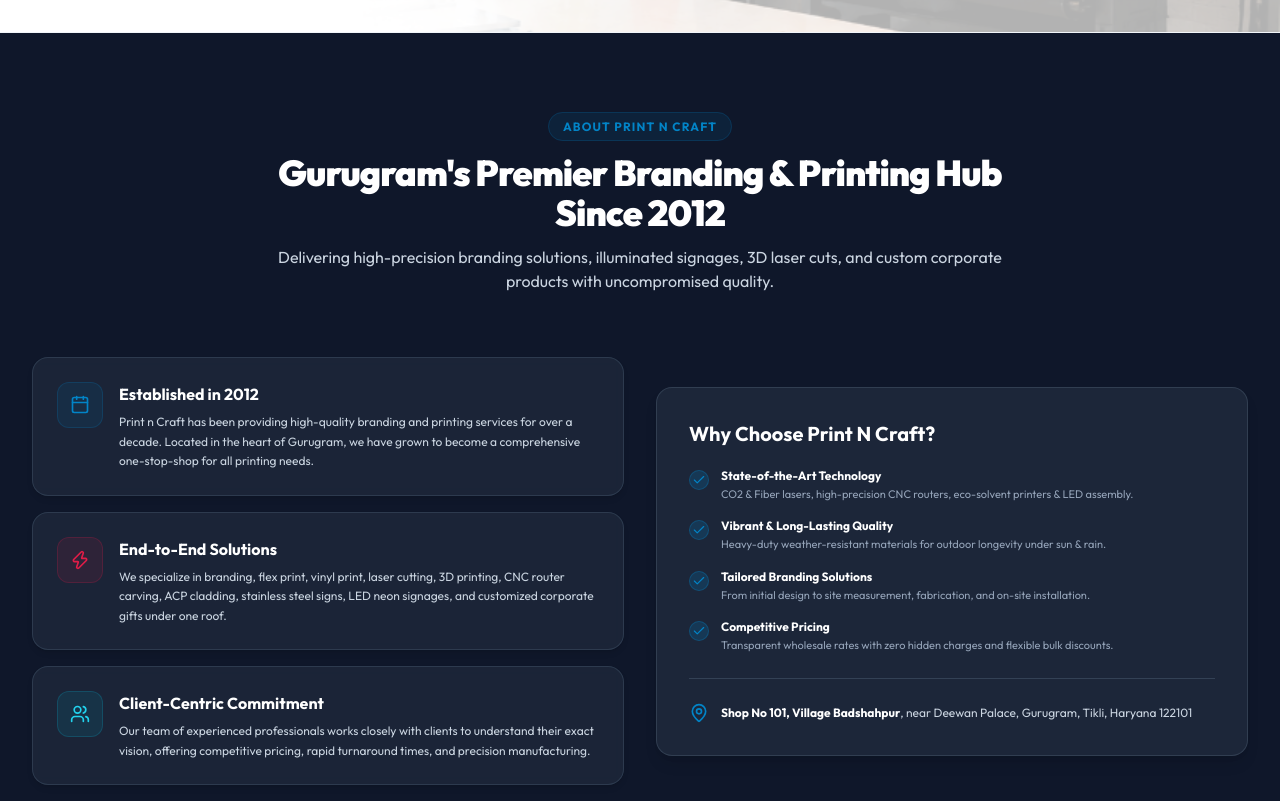
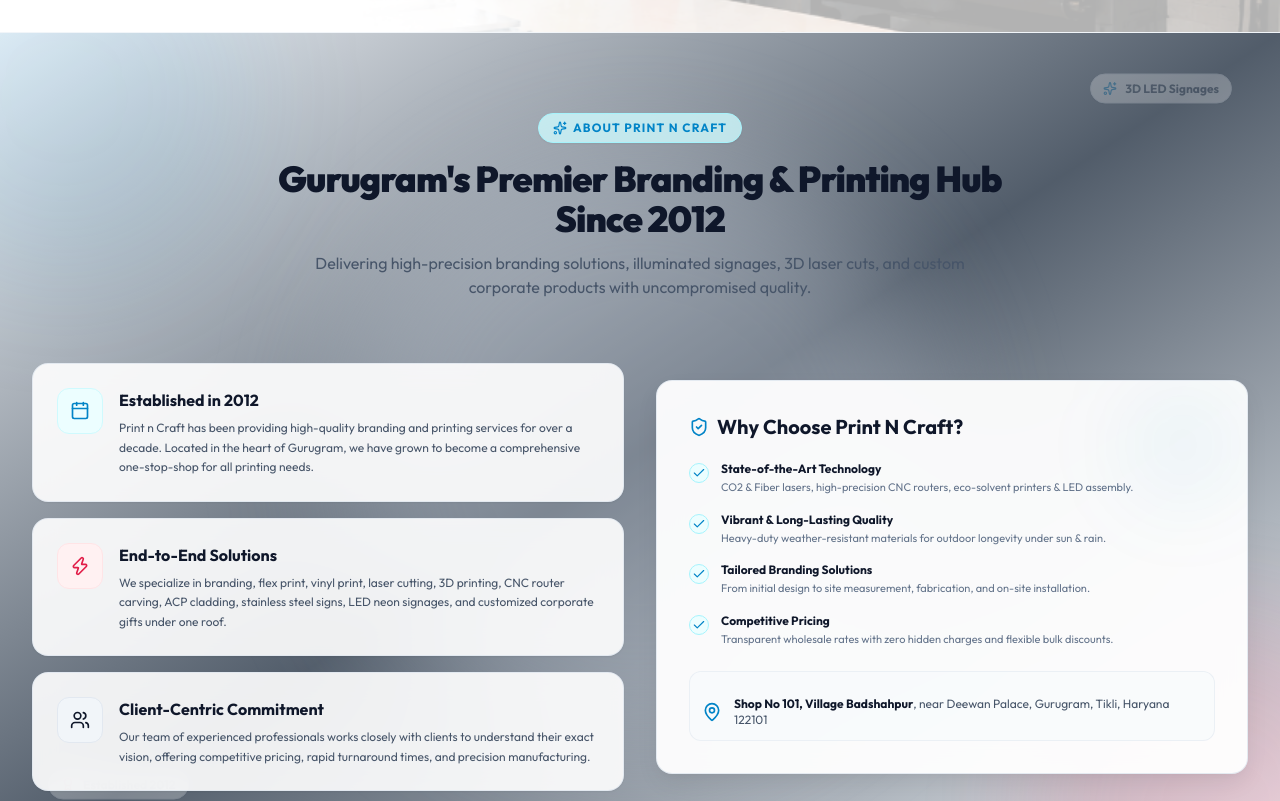
Before and after one commit to katrine-daniel/PRINT-N-CRAFT, a React (Vite) app: page / in a window 1280 px wide. Shown: the part 740-1541 px from the top of the page. Built offline with nearby package versions, Linux system fonts and the light colour scheme.

Commit message:
Update AboutSection to elegant light shade with parallax glowing micro-animations

```diff
--- a/src/components/AboutSection.jsx
+++ b/src/components/AboutSection.jsx
@@ -1,20 +1,41 @@
 import React from 'react';
-import { Calendar, Zap, Users, Check, MapPin } from 'lucide-react';
+import { Calendar, Zap, Users, Check, MapPin, Award, ShieldCheck, Sparkles } from 'lucide-react';
 
 export default function AboutSection() {
   return (
-    <section id="about" className="py-20 bg-slate-900 text-white relative border-b border-slate-800">
-      <div className="max-w-7xl mx-auto px-4 sm:px-6 lg:px-8">
+    <section id="about" className="py-20 bg-gradient-to-br from-slate-100 via-cyan-50/30 to-slate-100 text-slate-900 relative border-b border-slate-200 overflow-hidden">
+
+      {/* Animated Parallax Glowing Ambient Background Elements */}
+      <div className="absolute -top-32 -left-32 w-96 h-96 bg-brand-cyan/20 rounded-full blur-3xl pointer-events-none animate-pulse"></div>
+      <div className="absolute -bottom-32 -right-32 w-96 h-96 bg-brand-magenta/15 rounded-full blur-3xl pointer-events-none animate-pulse" style={{ animationDelay: '1s' }}></div>
+      <div className="absolute top-1/2 left-1/2 -translate-x-1/2 -translate-y-1/2 w-[600px] h-[600px] bg-slate-200/30 rounded-full blur-3xl pointer-events-none"></div>
+
+      {/* Floating Decorative Parallax Badges */}
+      <div className="absolute top-12 right-12 opacity-25 pointer-events-none animate-bounce hidden lg:block" style={{ animationDuration: '6s' }}>
+        <div className="flex items-center space-x-2 px-3 py-1.5 rounded-full bg-white shadow-sm border border-slate-200 text-xs font-bold text-slate-700">
+          <Sparkles className="w-3.5 h-3.5 text-brand-cyan" />
+          <span>3D LED Signages</span>
+        </div>
+      </div>
+      <div className="absolute bottom-16 left-12 opacity-25 pointer-events-none animate-bounce hidden lg:block" style={{ animationDuration: '8s' }}>
+        <div className="flex items-center space-x-2 px-3 py-1.5 rounded-full bg-white shadow-sm border border-slate-200 text-xs font-bold text-slate-700">
+          <Award className="w-3.5 h-3.5 text-brand-magenta" />
+          <span>Established 2012</span>
+        </div>
+      </div>
+
+      <div className="max-w-7xl mx-auto px-4 sm:px-6 lg:px-8 relative z-10">
 
         {/* Section Header */}
         <div className="text-center max-w-3xl mx-auto mb-16">
-          <span className="text-xs font-bold uppercase tracking-widest text-brand-cyan px-3.5 py-1.5 rounded-full bg-brand-cyan/10 border border-brand-cyan/20">
-            About Print N Craft
+          <span className="text-xs font-bold uppercase tracking-widest text-brand-cyan px-3.5 py-1.5 rounded-full bg-cyan-100/80 border border-cyan-200 shadow-sm inline-flex items-center gap-1.5">
+            <Sparkles className="w-3.5 h-3.5" />
+            <span>About Print N Craft</span>
           </span>
-          <h2 className="text-3xl sm:text-4xl font-black text-white mt-4 tracking-tight">
+          <h2 className="text-3xl sm:text-4xl font-black text-slate-900 mt-4 tracking-tight">
             Gurugram's Premier Branding & Printing Hub Since 2012
           </h2>
-          <p className="text-slate-300 text-sm sm:text-base mt-3">
+          <p className="text-slate-600 text-sm sm:text-base mt-3 max-w-2xl mx-auto leading-relaxed font-normal">
             Delivering high-precision branding solutions, illuminated signages, 3D laser cuts, and custom corporate products with uncompromised quality.
           </p>
         </div>
@@ -25,42 +46,42 @@ export default function AboutSection() {
           {/* Left Cards */}
           <div className="lg:col-span-6 space-y-4">
 
-            <div className="bg-slate-800/80 backdrop-blur-sm p-6 rounded-2xl border border-slate-700/80 shadow-md hover:border-brand-cyan transition-all group">
+            <div className="bg-white/90 backdrop-blur-md p-6 rounded-2xl border border-slate-200/90 shadow-sm hover:shadow-xl hover:-translate-y-1 hover:border-brand-cyan transition-all duration-300 group">
               <div className="flex items-start space-x-4">
-                <div className="p-3 rounded-xl bg-brand-cyan/10 text-brand-cyan shrink-0 border border-brand-cyan/20">
+                <div className="p-3 rounded-xl bg-cyan-50 text-brand-cyan shrink-0 border border-cyan-100 group-hover:bg-brand-cyan group-hover:text-white transition-colors">
                   <Calendar className="w-5 h-5" />
                 </div>
                 <div>
-                  <h3 className="text-base font-bold text-white group-hover:text-brand-cyan transition-colors">Established in 2012</h3>
-                  <p className="text-xs text-slate-300 mt-1.5 leading-relaxed">
+                  <h3 className="text-base font-bold text-slate-900 group-hover:text-brand-cyan transition-colors">Established in 2012</h3>
+                  <p className="text-xs text-slate-600 mt-1.5 leading-relaxed">
                     Print n Craft has been providing high-quality branding and printing services for over a decade. Located in the heart of Gurugram, we have grown to become a comprehensive one-stop-shop for all printing needs.
                   </p>
                 </div>
               </div>
             </div>
 
-            <div className="bg-slate-800/80 backdrop-blur-sm p-6 rounded-2xl border border-slate-700/80 shadow-md hover:border-brand-magenta transition-all group">
+            <div className="bg-white/90 backdrop-blur-md p-6 rounded-2xl border border-slate-200/90 shadow-sm hover:shadow-xl hover:-translate-y-1 hover:border-brand-magenta transition-all duration-300 group">
               <div className="flex items-start space-x-4">
-                <div className="p-3 rounded-xl bg-brand-magenta/10 text-brand-magenta shrink-0 border border-brand-magenta/20">
+                <div className="p-3 rounded-xl bg-rose-50 text-brand-magenta shrink-0 border border-rose-100 group-hover:bg-brand-magenta group-hover:text-white transition-colors">
                   <Zap className="w-5 h-5" />
                 </div>
                 <div>
-                  <h3 className="text-base font-bold text-white group-hover:text-brand-magenta transition-colors">End-to-End Solutions</h3>
-                  <p className="text-xs text-slate-300 mt-1.5 leading-relaxed">
+                  <h3 className="text-base font-bold text-slate-900 group-hover:text-brand-magenta transition-colors">End-to-End Solutions</h3>
+                  <p className="text-xs text-slate-600 mt-1.5 leading-relaxed">
                     We specialize in branding, flex print, vinyl print, laser cutting, 3D printing, CNC router carving, ACP cladding, stainless steel signs, LED neon signages, and customized corporate gifts under one roof.
                   </p>
                 </div>
               </div>
             </div>
 
-            <div className="bg-slate-800/80 backdrop-blur-sm p-6 rounded-2xl border border-slate-700/80 shadow-md hover:border-cyan-400 transition-all group">
+            <div className="bg-white/90 backdrop-blur-md p-6 rounded-2xl border border-slate-200/90 shadow-sm hover:shadow-xl hover:-translate-y-1 hover:border-slate-900 transition-all duration-300 group">
               <div className="flex items-start space-x-4">
-                <div className="p-3 rounded-xl bg-cyan-500/10 text-cyan-400 shrink-0 border border-cyan-500/20">
+                <div className="p-3 rounded-xl bg-slate-100 text-slate-900 shrink-0 border border-slate-200 group-hover:bg-slate-900 group-hover:text-white transition-colors">
                   <Users className="w-5 h-5" />
                 </div>
                 <div>
-                  <h3 className="text-base font-bold text-white group-hover:text-cyan-400 transition-colors">Client-Centric Commitment</h3>
-                  <p className="text-xs text-slate-300 mt-1.5 leading-relaxed">
+                  <h3 className="text-base font-bold text-slate-900 group-hover:text-slate-900 transition-colors">Client-Centric Commitment</h3>
+                  <p className="text-xs text-slate-600 mt-1.5 leading-relaxed">
                     Our team of experienced professionals works closely with clients to understand their exact vision, offering competitive pricing, rapid turnaround times, and precision manufacturing.
                   </p>
                 </div>
@@ -71,8 +92,14 @@ export default function AboutSection() {
 
           {/* Right Highlights */}
           <div className="lg:col-span-6">
-            <div className="p-8 rounded-2xl bg-slate-800/90 border border-slate-700/90 shadow-lg">
-              <h3 className="text-xl font-bold text-white mb-5">Why Choose Print N Craft?</h3>
+            <div className="p-8 rounded-2xl bg-white/95 backdrop-blur-md border border-slate-200/90 shadow-clean-lg relative overflow-hidden">
+
+              <div className="absolute top-0 right-0 w-32 h-32 bg-brand-cyan/5 rounded-full blur-2xl pointer-events-none"></div>
+
+              <h3 className="text-xl font-bold text-slate-900 mb-5 flex items-center space-x-2">
+                <ShieldCheck className="w-5 h-5 text-brand-cyan" />
+                <span>Why Choose Print N Craft?</span>
+              </h3>
 
               <div className="space-y-4">
                 {[
@@ -81,23 +108,23 @@ export default function AboutSection() {
                   { title: 'Tailored Branding Solutions', desc: 'From initial design to site measurement, fabrication, and on-site installation.' },
                   { title: 'Competitive Pricing', desc: 'Transparent wholesale rates with zero hidden charges and flexible bulk discounts.' }
                 ].map((item, idx) => (
-                  <div key={idx} className="flex items-start space-x-3">
-                    <div className="w-5 h-5 rounded-full bg-brand-cyan/20 text-brand-cyan flex items-center justify-center shrink-0 mt-0.5 font-bold border border-brand-cyan/30">
+                  <div key={idx} className="flex items-start space-x-3 group">
+                    <div className="w-5 h-5 rounded-full bg-cyan-50 text-brand-cyan flex items-center justify-center shrink-0 mt-0.5 font-bold border border-cyan-200 group-hover:bg-brand-cyan group-hover:text-white transition-colors">
                       <Check className="w-3.5 h-3.5" />
                     </div>
                     <div>
-                      <h4 className="text-xs font-bold text-white">{item.title}</h4>
-                      <p className="text-[11px] text-slate-400 mt-0.5">{item.desc}</p>
+                      <h4 className="text-xs font-bold text-slate-900">{item.title}</h4>
+                      <p className="text-[11px] text-slate-500 mt-0.5">{item.desc}</p>
                     </div>
                   </div>
                 ))}
               </div>
 
               {/* Address */}
-              <div className="mt-6 pt-6 border-t border-slate-700 flex items-center space-x-3">
+              <div className="mt-6 pt-6 border-t border-slate-100 flex items-center space-x-3 bg-slate-50/80 p-3 rounded-xl border border-slate-200/60">
                 <MapPin className="w-5 h-5 text-brand-cyan shrink-0" />
-                <p className="text-xs text-slate-300">
-                  <strong className="text-white">Shop No 101, Village Badshahpur</strong>, near Deewan Palace, Gurugram, Tikli, Haryana 122101
+                <p className="text-xs text-slate-600">
+                  <strong className="text-slate-900">Shop No 101, Village Badshahpur</strong>, near Deewan Palace, Gurugram, Tikli, Haryana 122101
                 </p>
               </div>
 
```
Also changed, not shown: 1 other file (tests, documents, lock files or other folders).
